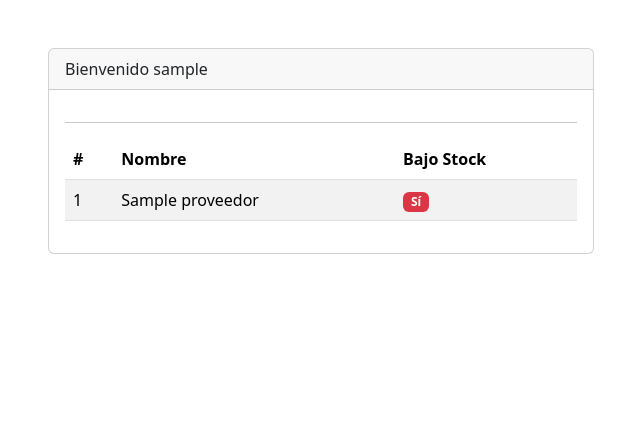
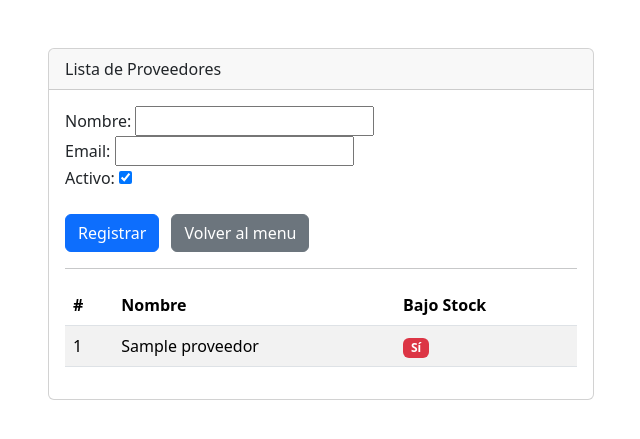
Before and after one commit to procesos-2024/proyecto, a Django app: page /proveedores/ in a window 1280 px wide. Shown: the top 439 px of the page, without its empty margins (319-959 px from the left). Run offline with Django 5.2, Linux system fonts and the light colour scheme; a user stored in the database is signed in; tables that the repository leaves empty hold one stand-in row (values such as "Sample post"); some libraries are stand-ins or nearby versions.

Commit message:
lista_proveedores.html

```diff
--- a/procesos/templates/lista_proveedores.html
+++ b/procesos/templates/lista_proveedores.html
@@ -6,13 +6,20 @@
         <div class="row justify-content-center">
             <div class="col-md-6">
                 <div class="card">
+                    <div class="card-header">
+                        Lista de Proveedores
+                    </div>
+                    <div class="card-body">
 
+                        <form method="post">
+                            {% csrf_token %}
+                            {{ form }}
+                            <div class="mt-4">
+                                <button type="submit" class="btn btn-primary">Registrar</button>
+                                <a href="{% url 'index' %}" class="btn btn-secondary ms-2">Volver al menu</a>
+                            </div>
+                        </form>
 
-                    <div class="card-header">
-                        Bienvenido {{ user }}
-                    </div>
-
-                    <div class="card-body">
 
                         <hr>
                         <table class="table table-striped">
@@ -26,36 +33,26 @@
                             <tbody>
                             {% for item in proveedores_info %}
                                 <tr>
-                                    <td>{{ item.proveedor.id }}</td>
-                                    <td>{{ item.proveedor.nombre }}</td>
-                                    <td>{% if item.bajo_stock %}<span class="badge bg-danger">Sí</span>{% else %}
-                                        <span class="badge bg-success">No</span>{% endif %}</td>
+                                    <td>
+                                        {{ item.proveedor.id }}
+                                    </td>
+                                    <td>
+                                        {{ item.proveedor.nombre }}
+                                    </td>
+                                    <td>
+                                        {% if item.bajo_stock %}
+                                            <span class="badge bg-danger">Sí</span>
+                                        {% else %}
+                                            <span class="badge bg-success">No</span>
+                                        {% endif %}
+                                    </td>
                                 </tr>
                             {% endfor %}
                             </tbody>
                         </table>
                     </div>
-
-
                 </div>
             </div>
         </div>
     </div>
 {% endblock %}
-
-
-
-<!DOCTYPE html>
-<html lang="en">
-<head>
-    <meta charset="UTF-8">
-    <title>Lista de Proveedores</title>
-    <link rel="stylesheet" href="https://cdn.jsdelivr.net/npm/bootstrap@5.3.3/dist/css/bootstrap.min.css">
-</head>
-<body>
-<div class="container my-5">
-    <h1>Lista de Proveedores</h1>
-
-</div>
-</body>
-</html>
--- a/procesos/urls.py
+++ b/procesos/urls.py
@@ -1,8 +1,14 @@
 from django.contrib.auth.views import LogoutView, LoginView
 from django.urls import path
 
-from .views import RegisterView, index, RegisterProveedor, ProveedorListView, \
-    CalcularCorteView, AgregarArticuloAVentaView, FinalizarVentaView, EliminarArticuloDeVentaView
+from .views import AgregarArticuloAVentaView
+from .views import CalcularCorteView
+from .views import EliminarArticuloDeVentaView
+from .views import FinalizarVentaView
+from .views import ProveedorListView
+from .views import RegisterProveedor
+from .views import RegisterView
+from .views import index
 
 urlpatterns = [
     path('', index, name='index'),
@@ -16,5 +22,5 @@ urlpatterns = [
     path('register_provedor', RegisterProveedor.as_view(), name='crear_provedor'),
     path('proveedores/', ProveedorListView.as_view(), name='listar_proveedores'),
     path('calcular_corte/', CalcularCorteView.as_view(), name='calcular_corte'),
-    path('eliminar-articulo/<int:pk>/', EliminarArticuloDeVentaView.as_view(), name='eliminar_articulo_de_venta'),
+    path('eliminar-articulo/<int:pk>/', EliminarArticuloDeVentaView.as_view(), name='eliminar_articulo_de_venta')
 ]
--- a/procesos/views.py
+++ b/procesos/views.py
@@ -8,7 +8,7 @@ from django.views import View
 from django.views.generic import FormView, CreateView
 
 from .forms import UserRegisterForm, VentaDetalleForm, ProveedorForm, CorteFechaForm
-from .models import Venta, VentaDetalle
+from .models import Venta, VentaDetalle, Proveedor, Articulo
 
 
 @login_required
@@ -52,18 +52,19 @@ class CalcularCorteView(LoginRequiredMixin, FormView):
         return self.render_to_response(context)
 
 
-from django.views.generic import ListView
-from .models import Proveedor, Articulo
-
-
-class ProveedorListView(LoginRequiredMixin, ListView):
+class ProveedorListView(LoginRequiredMixin, FormView):
     model = Proveedor
     template_name = 'lista_proveedores.html'
     context_object_name = 'proveedores'
+    form_class = ProveedorForm
+    success_url = '/proveedores/'
+
+    def get_queryset(self):
+        return Proveedor.objects.all()
 
     def get_context_data(self, **kwargs):
         context = super().get_context_data(**kwargs)
-        proveedores = context['proveedores']
+        proveedores = self.get_queryset()
         proveedores_info = []
 
         for proveedor in proveedores:
@@ -74,7 +75,23 @@ class ProveedorListView(LoginRequiredMixin, ListView):
             })
 
         context['proveedores_info'] = proveedores_info
+        context['form'] = self.get_form()
         return context
+
+    def post(self, request, *args, **kwargs):
+        form = self.get_form()
+        if form.is_valid():
+            form.save()
+            return self.form_valid(form)
+        else:
+            return self.form_invalid(form)
+
+    def form_valid(self, form):
+        form.save()
+        return super().form_valid(form)
+
+    def form_invalid(self, form):
+        return self.render_to_response(self.get_context_data(form=form))
 
 
 class RegisterProveedor(LoginRequiredMixin, FormView):
```
